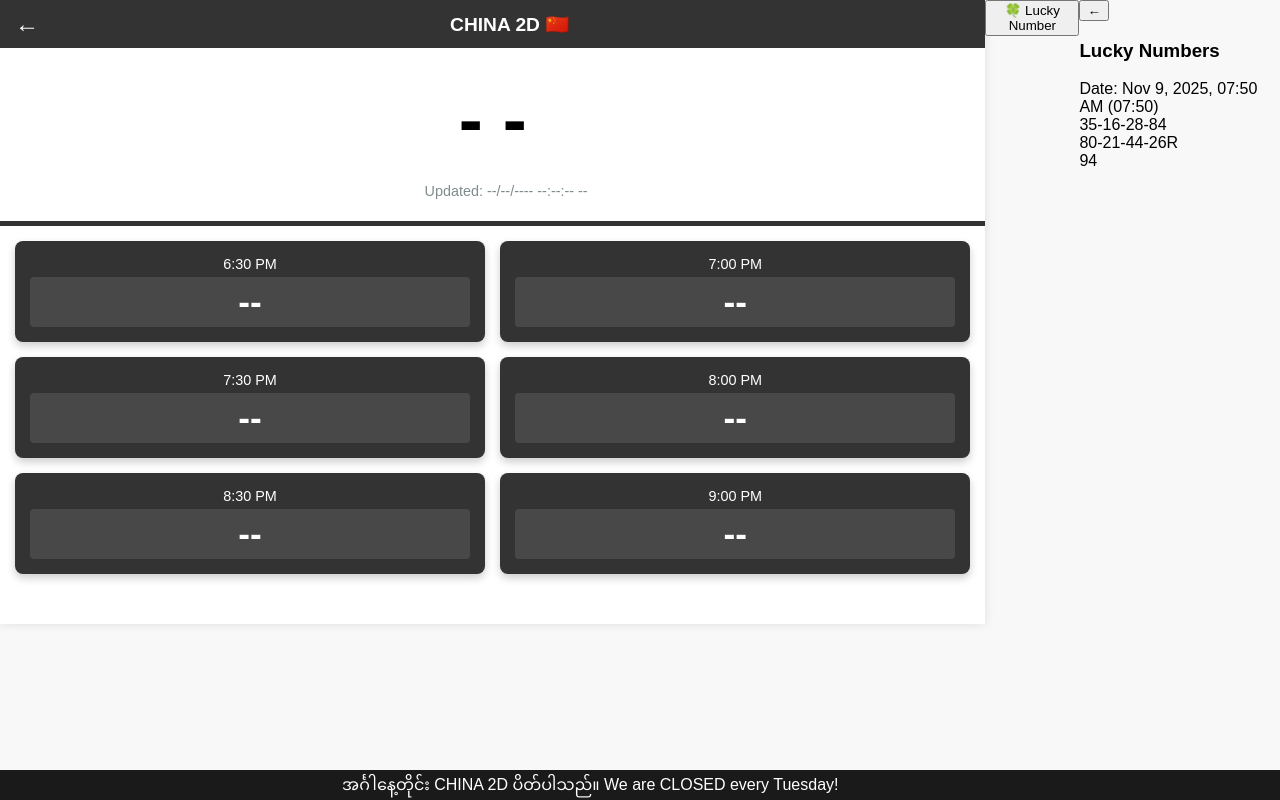
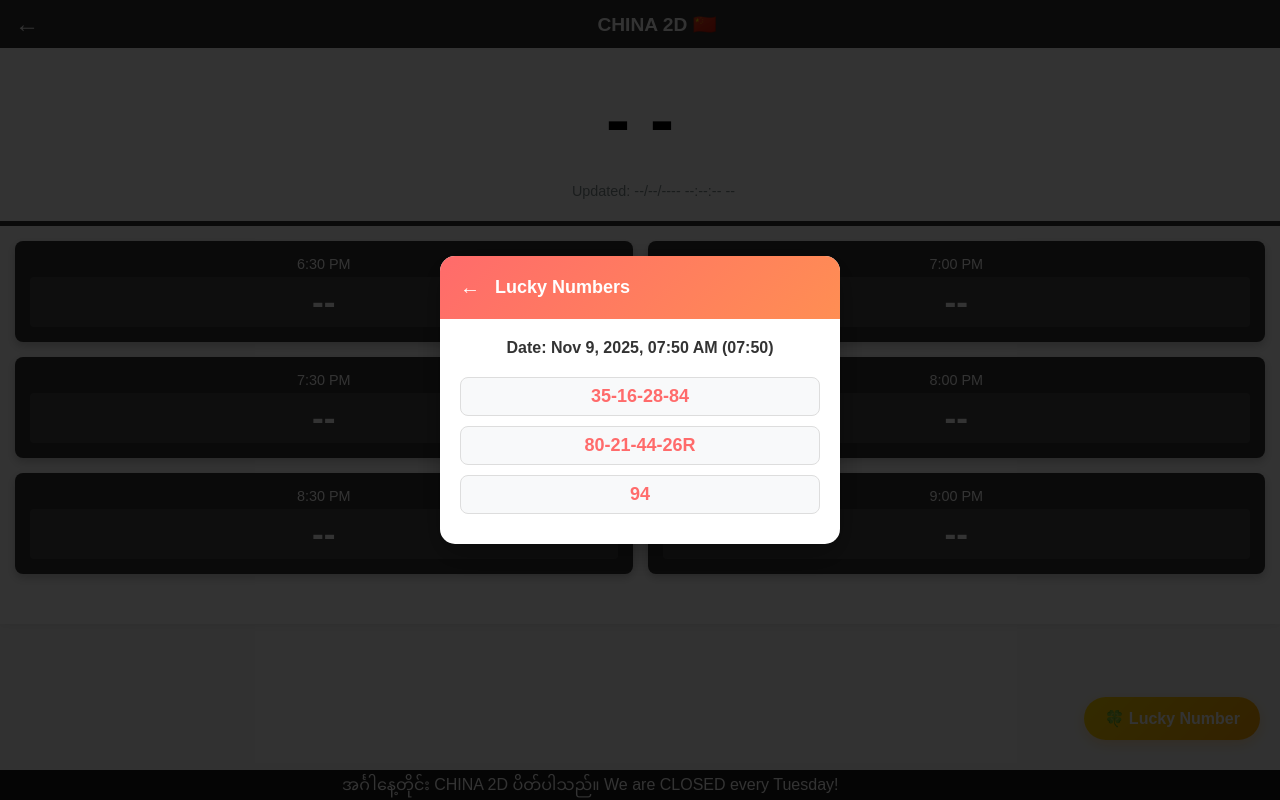
Before and after one commit to soethu673/soethu673.github.io, a website: page index.html in a window 1280 px wide. Both pictures are taken after a click on the button "🍀 Lucky Number". Drawn offline with Linux system fonts and the light colour scheme.

Commit message:
Update style.css

```diff
--- a/style.css
+++ b/style.css
@@ -141,6 +141,109 @@
     color: #ffffff; /* ရလဒ်ဂဏန်းကို အဖြူရောင်ပြရန် */
 }
 
+/* --- Lucky Number Widget Styles --- */
+
+/* Lucky Number Widget */
+.lucky-number-widget {
+    position: fixed;
+    bottom: 60px;
+    right: 20px;
+    z-index: 1000;
+}
+
+.lucky-btn {
+    background: linear-gradient(135deg, #FFD700, #FFA500);
+    border: none;
+    border-radius: 25px;
+    padding: 12px 20px;
+    color: white;
+    font-weight: bold;
+    font-size: 16px;
+    cursor: pointer;
+    box-shadow: 0 4px 15px rgba(255, 165, 0, 0.3);
+    transition: all 0.3s ease;
+}
+
+.lucky-btn:hover {
+    transform: translateY(-2px);
+    box-shadow: 0 6px 20px rgba(255, 165, 0, 0.4);
+}
+
+/* Lucky Numbers Popup */
+.lucky-popup {
+    display: none;
+    position: fixed;
+    top: 0;
+    left: 0;
+    width: 100%;
+    height: 100%;
+    background: rgba(0, 0, 0, 0.8);
+    z-index: 2000;
+    justify-content: center;
+    align-items: center;
+    padding: 15px;
+    box-sizing: border-box;
+}
+
+.lucky-content {
+    background: white;
+    border-radius: 15px;
+    width: 90%;
+    max-width: 400px;
+    box-shadow: 0 10px 30px rgba(0, 0, 0, 0.3);
+}
+
+.lucky-header {
+    background: linear-gradient(135deg, #FF6B6B, #FF8E53);
+    color: white;
+    padding: 15px;
+    border-radius: 15px 15px 0 0;
+    display: flex;
+    align-items: center;
+    gap: 10px;
+}
+
+.back-arrow {
+    background: none;
+    border: none;
+    color: white;
+    font-size: 20px;
+    cursor: pointer;
+    padding: 5px;
+}
+
+.lucky-header h3 {
+    margin: 0;
+    font-size: 18px;
+}
+
+.lucky-body {
+    padding: 20px;
+}
+
+.lucky-date {
+    text-align: center;
+    font-weight: bold;
+    color: #333;
+    margin-bottom: 20px;
+    font-size: 16px;
+}
+
+.lucky-numbers {
+    text-align: center;
+}
+
+.number-row {
+    font-size: 18px;
+    font-weight: bold;
+    color: #FF6B6B;
+    margin: 10px 0;
+    padding: 8px;
+    background: #f8f9fa;
+    border-radius: 8px;
+    border: 1px solid #ddd;
+}
+
 /* --- Ticker Text Style --- */
 
 .footer-ticker {
@@ -193,6 +296,10 @@
     z-index: 1000;
     padding: 15px;
     box-sizing: border-box;
+}
+
+.modal.hidden {
+    display: none;
 }
 
 .modal-content {
@@ -305,4 +412,19 @@
     .history-header h2 {
         font-size: 16px;
     }
+
+    .lucky-btn {
+        padding: 10px 16px;
+        font-size: 14px;
+        bottom: 50px;
+    }
+
+    .lucky-content {
+        width: 95%;
+    }
+
+    .number-row {
+        font-size: 16px;
+        padding: 6px;
+    }
 }
```
